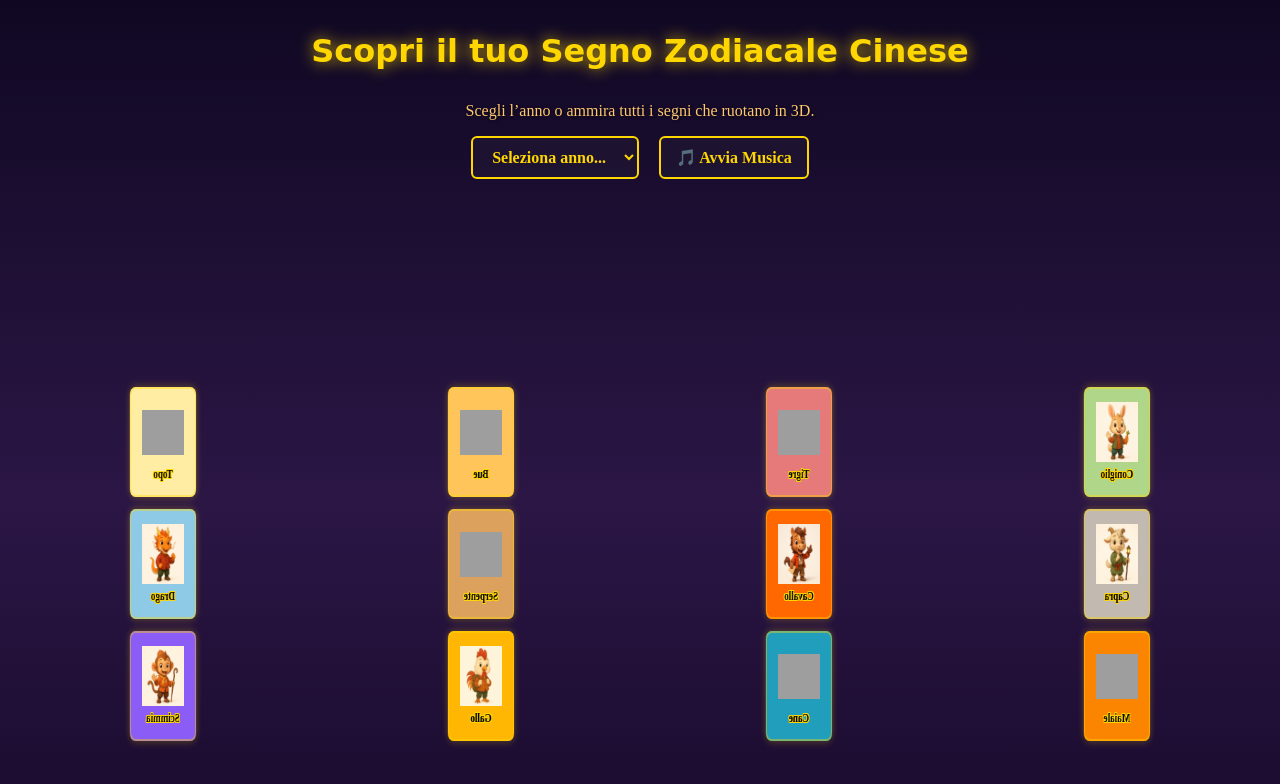
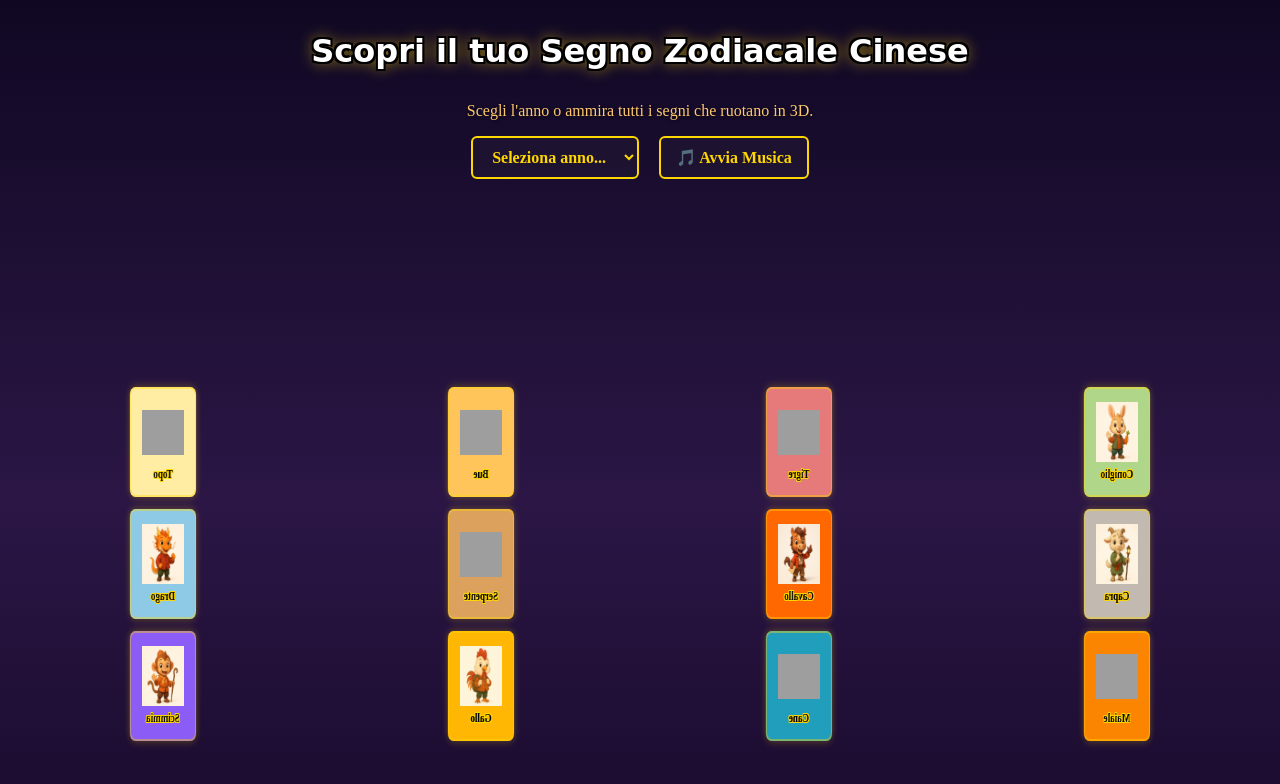
Before and after one commit to ciruzz1925/IL-TUO-SEGNO-CINESE, a plain HTML site: page index.html in a window 1280 px wide. Drawn offline with Linux system fonts and the light colour scheme; grey boxes are pictures that could not be loaded; a web font is replaced by a local one.

Commit message:
Add files via upload

```diff
--- a/index.html
+++ b/index.html
@@ -23,8 +23,8 @@
     margin: 1em 0;
     font-size: 2em;
     font-family: 'Ma Shan Zheng', cursive;
-    color: #FFD700;
-    text-shadow: 0 0 15px rgba(255,215,0,0.8);
+    color: #ffffff; /* Modificato il colore del titolo in bianco per maggiore contrasto */
+    text-shadow: -2px -2px 0 #000, 2px -2px 0 #000, -2px 2px 0 #000, 2px 2px 0 #000, -1px -1px 0 #000, 1px -1px 0 #000, -1px 1px 0 #000, 1px 1px 0 #000, 0 0 15px rgba(255,215,0,0.8); /* Aggiunto contorno nero alle lettere e reso più spesso */
   }
 
   p {
@@ -122,7 +122,7 @@
 <body>
 
 <h1>Scopri il tuo Segno Zodiacale Cinese</h1>
-<p>Scegli l’anno o ammira tutti i segni che ruotano in 3D.</p>
+<p>Scegli l'anno o ammira tutti i segni che ruotano in 3D.</p>
 
 <select id="yearSelect" aria-label="Seleziona anno di nascita">
   <option value="">Seleziona anno...</option>
```
